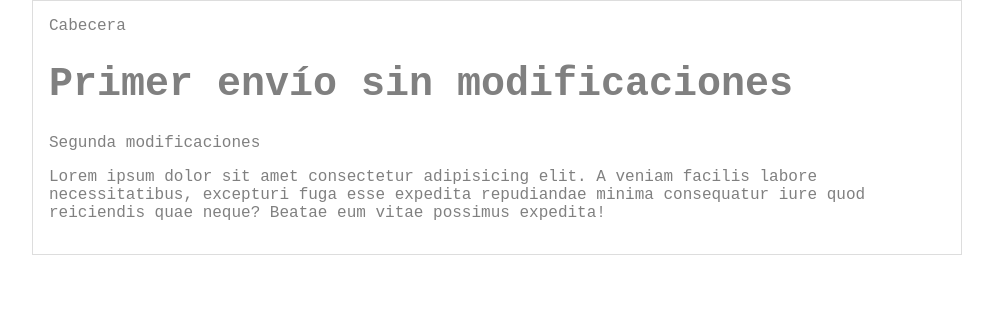
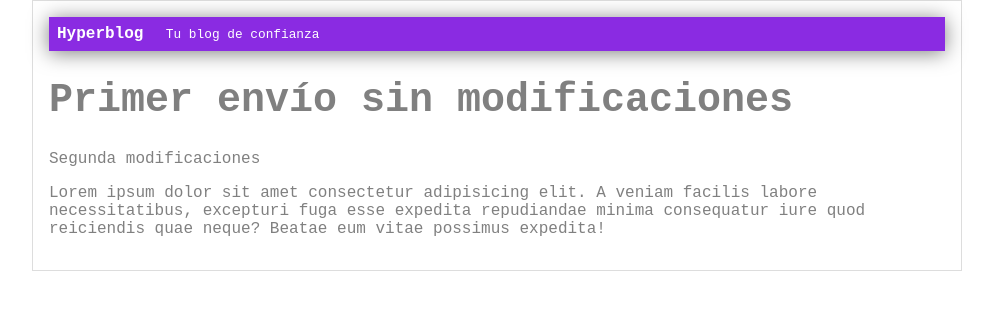
Before and after one commit to rvivenzio/hyperblog, a plain HTML site: page index.html in a window 1280 px wide. Shown: the whole page, without its empty margins (143-1136 px from the left). Drawn offline with Linux system fonts and the light colour scheme; files that its build step writes are made by us from their sources; files whose address does not match are found by name.

Commit message:
Finalizada la cabecera con diseño

```diff
--- a/estilos.css
+++ b/estilos.css
@@ -6,6 +6,24 @@ body
     font-size: 16px;
     margin: 0;
     padding: 0;
+}
+
+#cabecera
+{
+    background-color: blueviolet;
+    box-shadow: 0px 2px 20px 0px rgba(0,0,0,0.5);
+    color: white;
+    font-weight: bold;
+    margin: 0;
+    padding: 0.5em;
+
+}
+
+#cabecera #tagline
+{
+    padding: 0 0 0 1em;
+    font-weight: normal;
+    font-size: 0.8em;
 }
 
 #container
--- a/index.html
+++ b/index.html
@@ -10,7 +10,8 @@
 <body>
     <div id="container">
         <div id="cabecera">
-            Cabecera
+            Hyperblog
+            <span id="tagline">Tu blog de confianza</span>
         </div>
         <div id="post">
             <h1>Primer envío sin modificaciones</h1>
```
